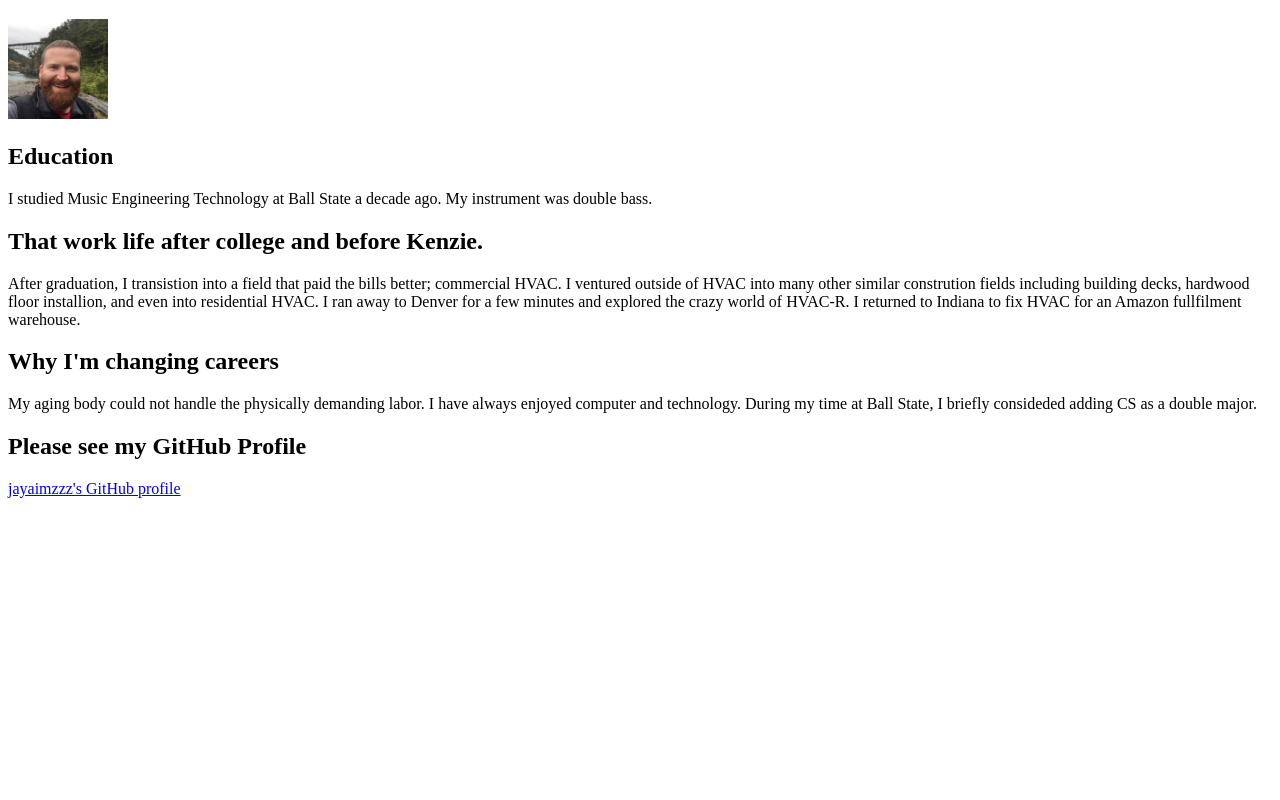
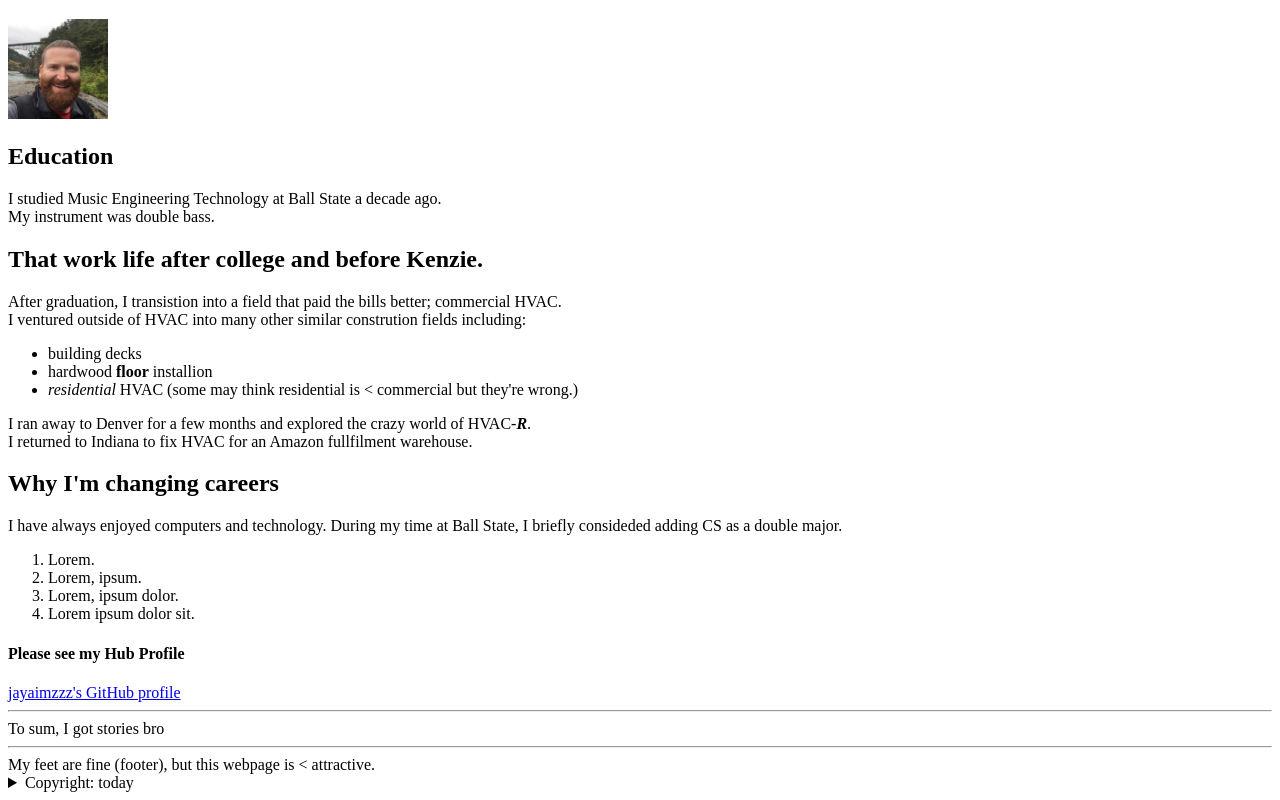
Before and after one commit to jayaimzzz/jayaimzzz.github.io, a plain HTML site: page index.html in a window 1280 px wide. Shown: the part 61-861 px from the top of the page. Before the commit the page ends 800 px from the top, so only its background shows below. Drawn offline with Linux system fonts and the light colour scheme.

Commit message:
completed More HTML Tags assessment

```diff
--- a/index.html
+++ b/index.html
@@ -10,20 +10,47 @@
     <p>
         <img src="/images/img_1447.jpg" alt="Picture of a James" width="100" height="100">
     </p>
-    <h2>Education</h2>
-    <p>I studied Music Engineering Technology at Ball State a decade ago. My instrument was double bass.</p>
-    <h2>That work life after college and before Kenzie.</h2>
-    <p>After graduation, I transistion into a field that paid the bills better; commercial HVAC. I ventured outside of HVAC
-        into many other similar constrution fields including building decks, hardwood floor installion, and even into residential
-        HVAC. I ran away to Denver for a few minutes and explored the crazy world of HVAC-R. I returned to Indiana to fix
-        HVAC for an Amazon fullfilment warehouse.</p>
-    <h2>Why I'm changing careers</h2>
-    <p>My aging body could not handle the physically demanding labor. I have always enjoyed computer and technology. During my
-        time at Ball State, I briefly consideded adding CS as a double major.</p>
-    <h2>Please see my GitHub Profile</h2>
-    <p>
-        <a href="https://github.com/jayaimzzz"> jayaimzzz's GitHub profile</a>
-    </p>
+    <section>
+        <h2>Education</h2>
+        <div>I studied Music Engineering Technology at Ball State a decade ago.</div>
+        <div>My instrument was double bass.</div>
+
+        <h2>That work life after college and before Kenzie.</h2>
+        <div>After graduation, I transistion into a field that paid the bills better; commercial HVAC.</div>
+        <div>I ventured outside of HVAC into many other similar constrution fields including:</div>
+        <ul>
+            <li>building decks</li>
+            <li>hardwood
+                <strong>floor</strong> installion</li>
+            <li>
+                <em>residential</em> HVAC (some may think residential is &lt; commercial but they're wrong.)</li>
+        </ul>
+        <div>I ran away to Denver for a few months and explored the crazy world of HVAC-<strong><em>R</em></strong>.</div>
+        <div>I returned to Indiana to fix HVAC for an Amazon fullfilment warehouse.</div>
+        <h2>Why I'm changing careers</h2>
+        <p>I have always enjoyed computers and technology. During my time at Ball State, I briefly consideded adding CS as a
+            double major.</p>
+        <ol>
+            <li>Lorem.</li>
+            <li>Lorem, ipsum.</li>
+            <li>Lorem, ipsum dolor.</li>
+            <li>Lorem ipsum dolor sit.</li>
+        </ol>
+        <aside>
+            <h4>Please see my Hub Profile</h4>
+            <a href="https://github.com/jayaimzzz"> jayaimzzz's GitHub profile</a>
+        </aside>
+    </section>
+    <hr>
+    <summary>To sum, I got stories bro</summary>
+    <hr>
+    <footer>My feet are fine (footer), but this webpage is &lt; attractive.</footer>
+    <details>
+        <p>Text written in here doesn't show up on the page? Neat. Oh, the
+            <em>user</em> can elect to view or not view details</p>
+        <summary>Copyright: today</summary>
+        <p>Copywritten by: Me</p>
+    </details>
 </body>
 
 </html>
```
